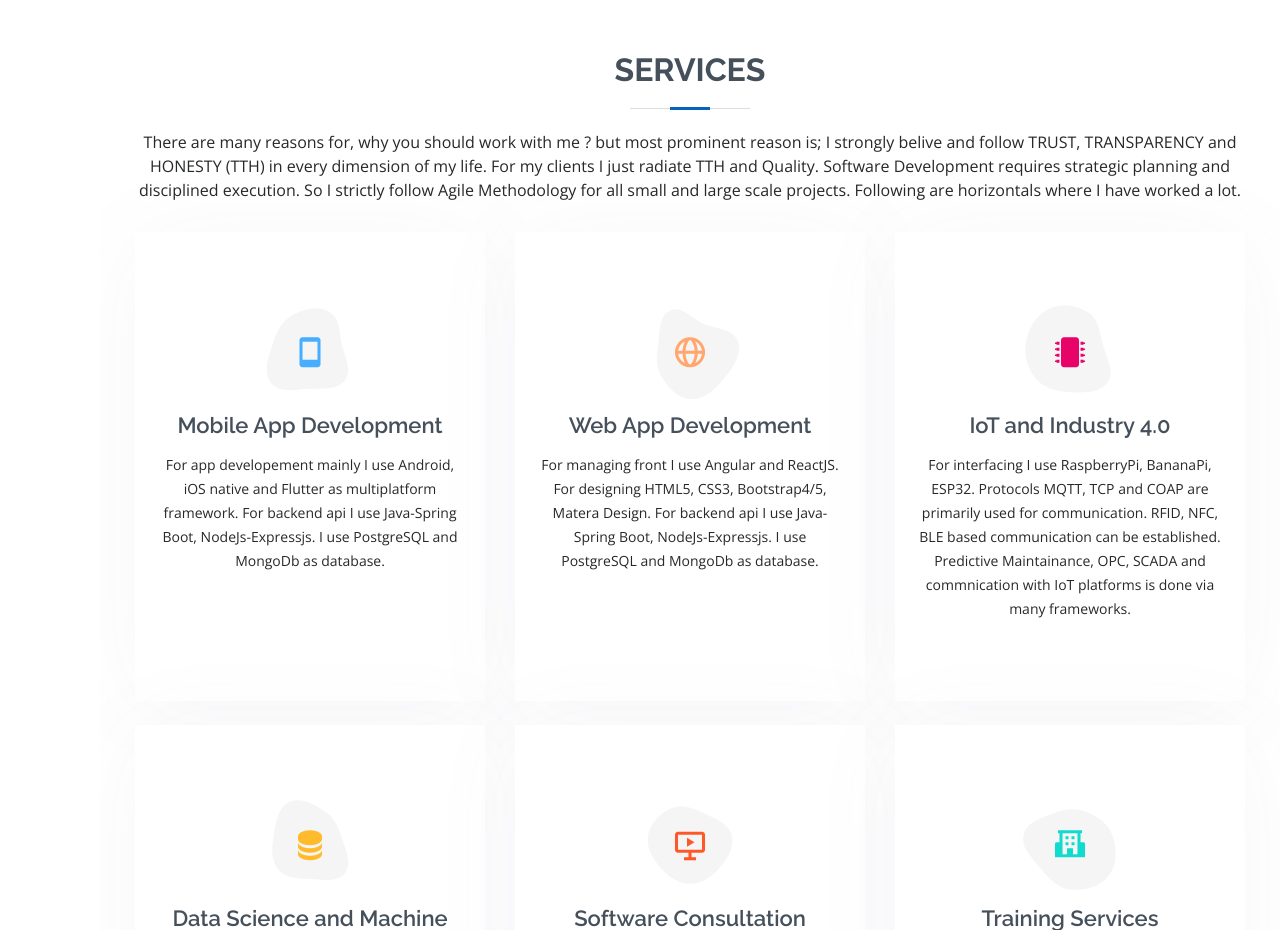
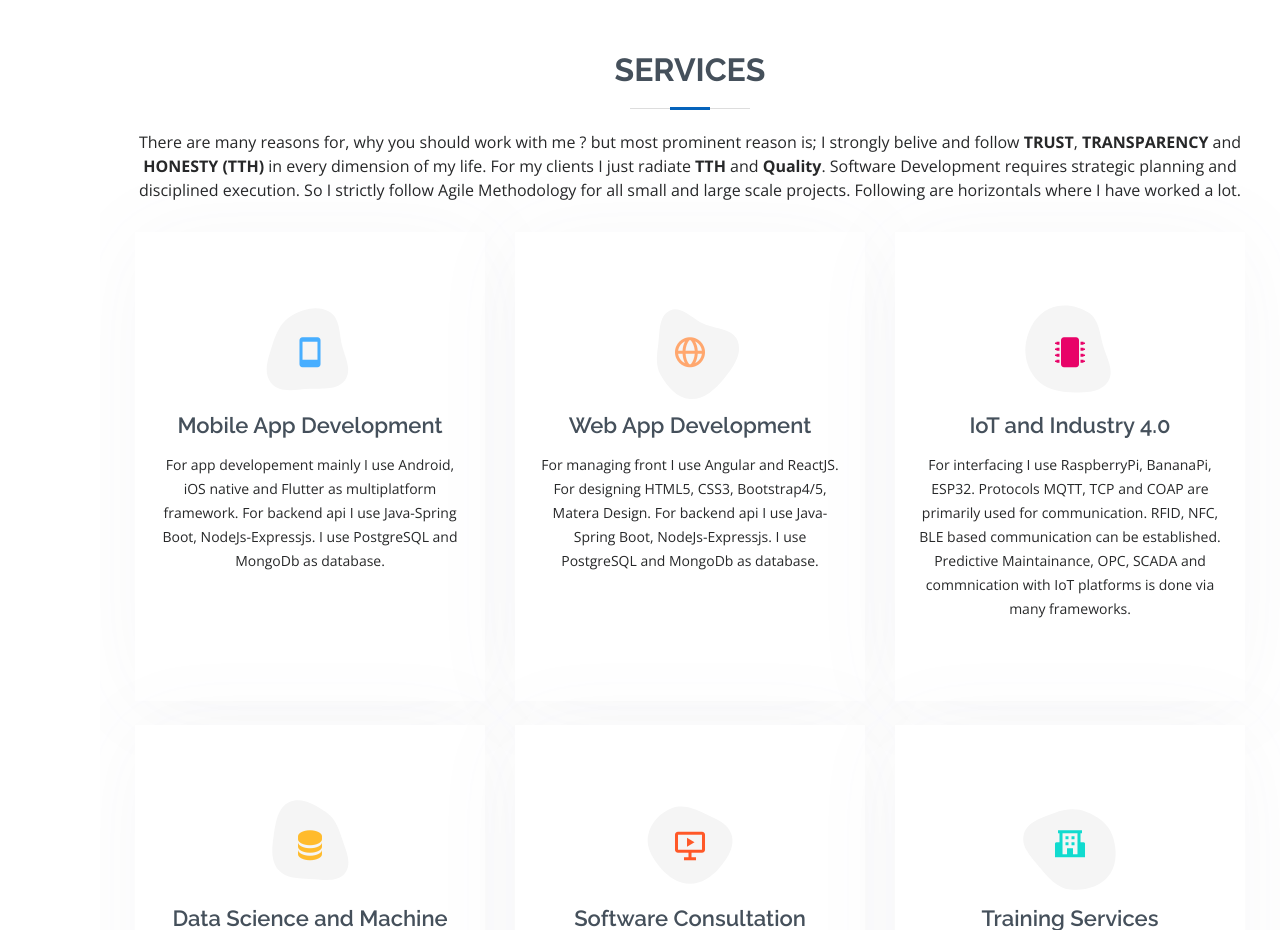
Before and after one commit to aniruddhha/aniruddhha.github.io, a plain HTML site: page index.html in a window 1280 px wide. Shown: the part 2520-3450 px from the top of the page. Drawn offline with nearby package versions, Linux system fonts and the light colour scheme.

Commit message:
formatting

```diff
--- a/index.html
+++ b/index.html
@@ -563,10 +563,10 @@
           <h2>Services</h2>
           <p>
             There are many reasons for, why you should work with me ? but most prominent reason is;
-            I strongly belive and follow TRUST, TRANSPARENCY and HONESTY (TTH) in every dimension of my life. For my
-            clients I just radiate TTH and Quality. Software Development requires strategic planning and disciplined
-            execution. So I strictly follow Agile Methodology for all small and large scale projects. Following are
-            horizontals where I have worked a lot.
+            I strongly belive and follow <b>TRUST</b>, <b>TRANSPARENCY</b> and <b>HONESTY</b> <b>(TTH)</b> in every
+            dimension of my life. For my clients I just radiate <b>TTH</b> and <b>Quality</b>. Software Development
+            requires strategic planning and disciplined execution. So I strictly follow Agile Methodology for all small
+            and large scale projects. Following are horizontals where I have worked a lot.
           </p>
         </div>
 
```
